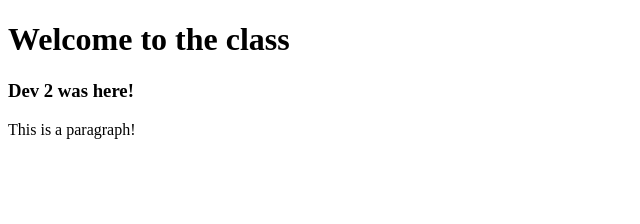
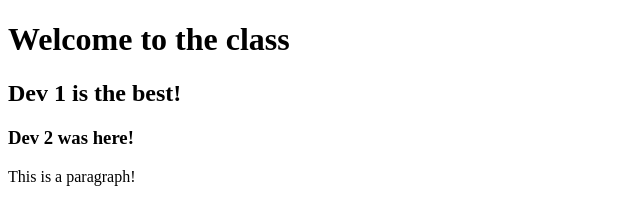
Before and after one commit to jeremyandaya/newGitRepoTest, a plain HTML site: page index.html in a window 1280 px wide. Shown: the whole page, without its empty margins (0-640 px from the left). Drawn offline with Linux system fonts and the light colour scheme.

Commit message:
added h2

```diff
--- a/index.html
+++ b/index.html
@@ -6,6 +6,7 @@
 <body>
 	<div>
 		<h1>Welcome to the class</h1>
+		<h2>Dev 1 is the best!</h2>
 		<h3>Dev 2 was here!</h3>
 		<p>
 			This is a paragraph!
```
